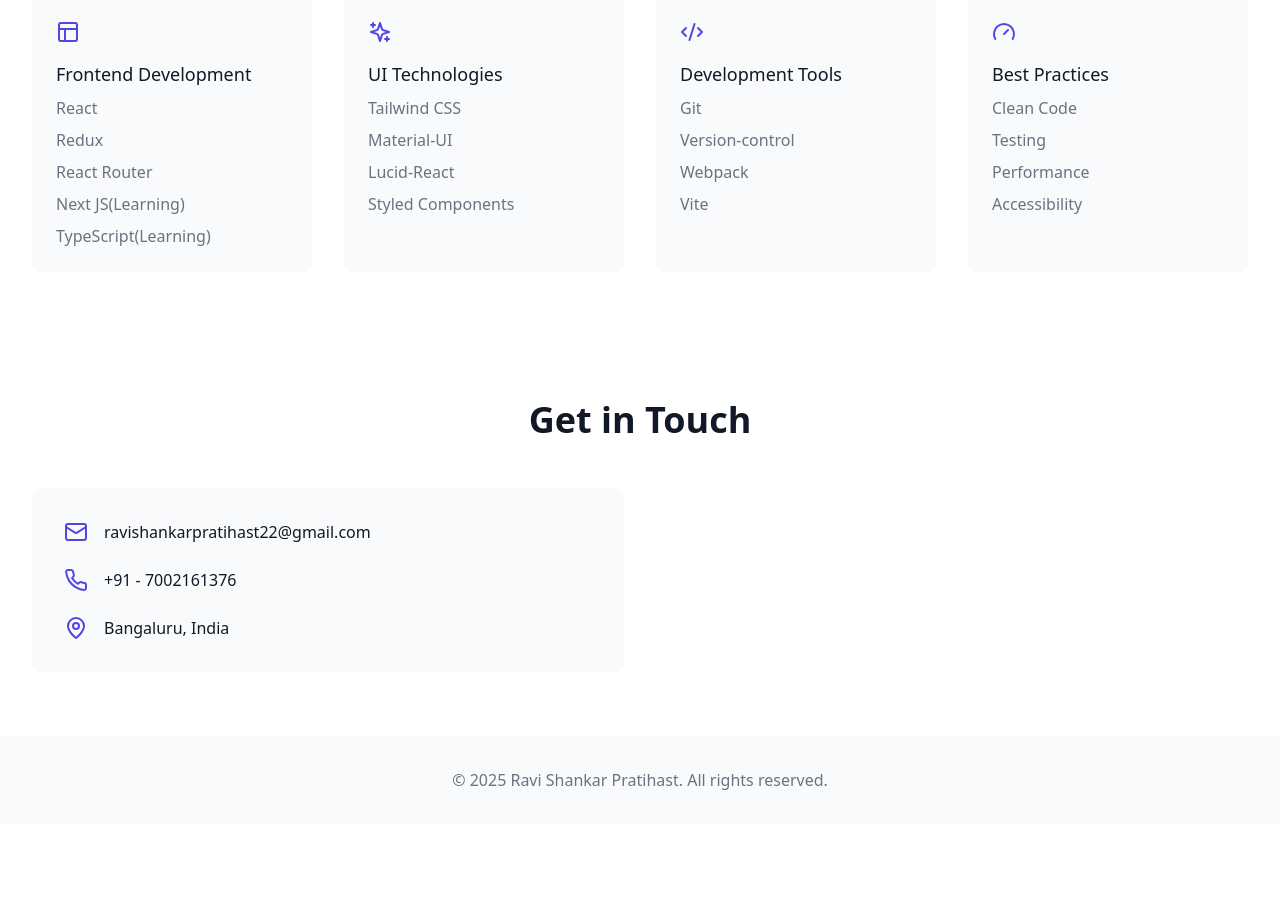
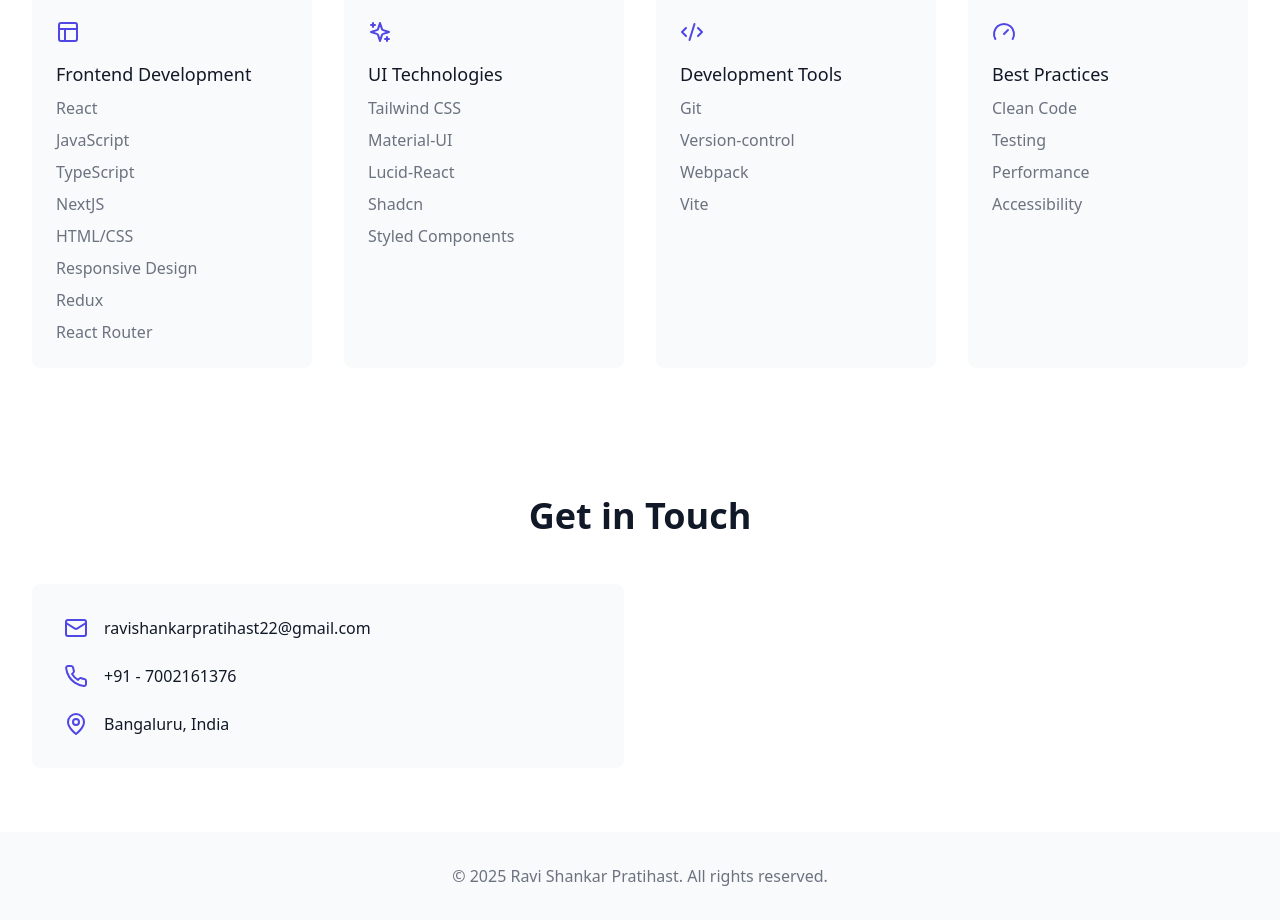
Before and after one commit to RaviPratihast/project, a React (Vite) app: page / in a window 1280 px wide. Shown: the part 1860-2780 px from the top of the page. Before the commit the page ends 2684 px from the top, so only its background shows below. Built offline with nearby package versions, Linux system fonts and the light colour scheme.

Commit message:
Fix/Refactor

```diff
--- a/src/components/Header.tsx
+++ b/src/components/Header.tsx
@@ -1,4 +1,3 @@
-import React from 'react';
 import { Github, Linkedin, Mail, Menu } from 'lucide-react';
 
 export function Header() {
--- a/src/components/Hero.tsx
+++ b/src/components/Hero.tsx
@@ -1,4 +1,3 @@
-import React from 'react';
 import { ArrowRight } from 'lucide-react';
 
 export function Hero() {
--- a/src/components/sections/Skills.tsx
+++ b/src/components/sections/Skills.tsx
@@ -7,16 +7,20 @@
     icon: <Layout className="h-6 w-6" />,
     items: [
       "React",
+      "JavaScript",
+      "TypeScript",
+      "NextJS",
+      "HTML/CSS",
+      "Responsive Design",
       "Redux",
       "React Router",
-      "Next JS(Learning)",
-      "TypeScript(Learning)",
+
     ],
   },
   {
     category: "UI Technologies",
     icon: <Sparkles className="h-6 w-6" />,
-    items: ["Tailwind CSS", "Material-UI", "Lucid-React", "Styled Components"],
+    items: ["Tailwind CSS", "Material-UI", "Lucid-React","Shadcn", "Styled Components"],
   },
   {
     category: "Development Tools",
```
Also changed, not shown: src/components/Skills.tsx (deleted, +0 -54 lines), src/pages/About.tsx (deleted, +0 -16 lines), src/pages/Services.tsx (deleted, +0 -16 lines).
